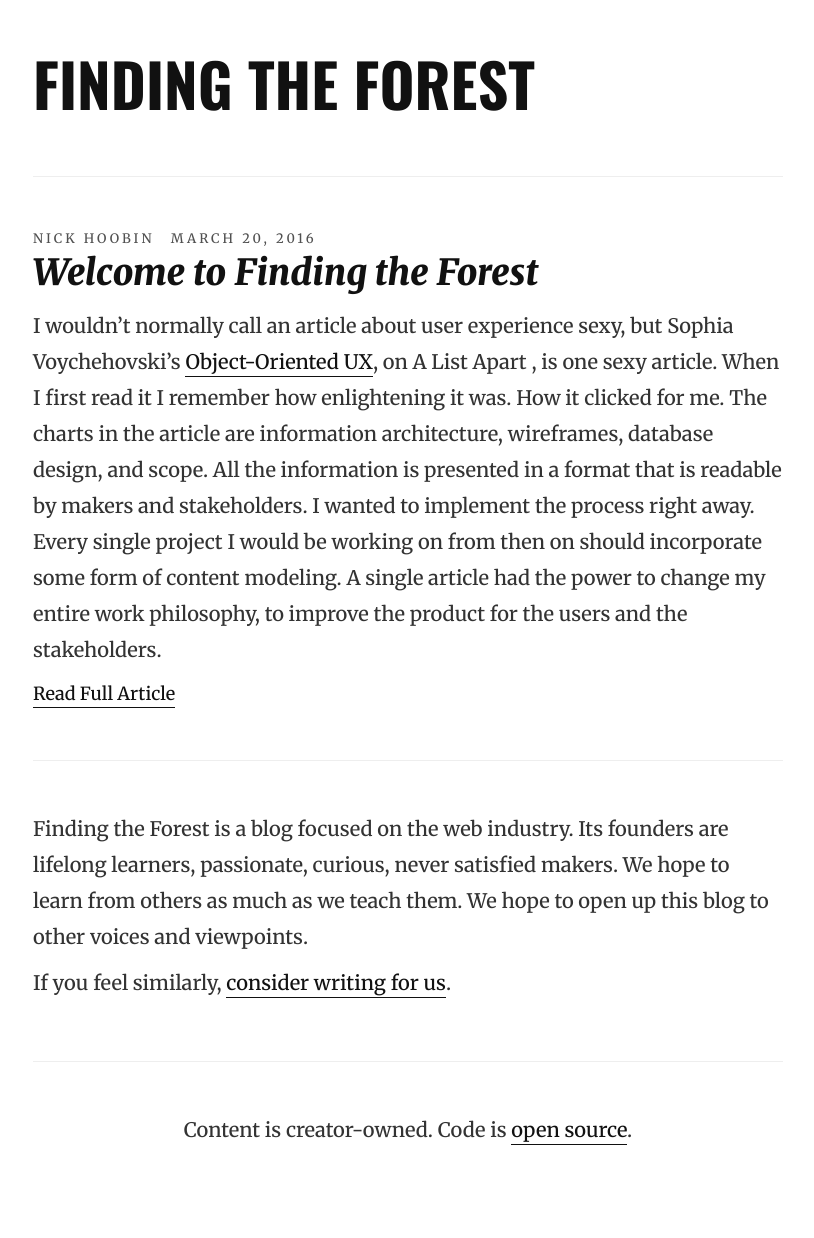
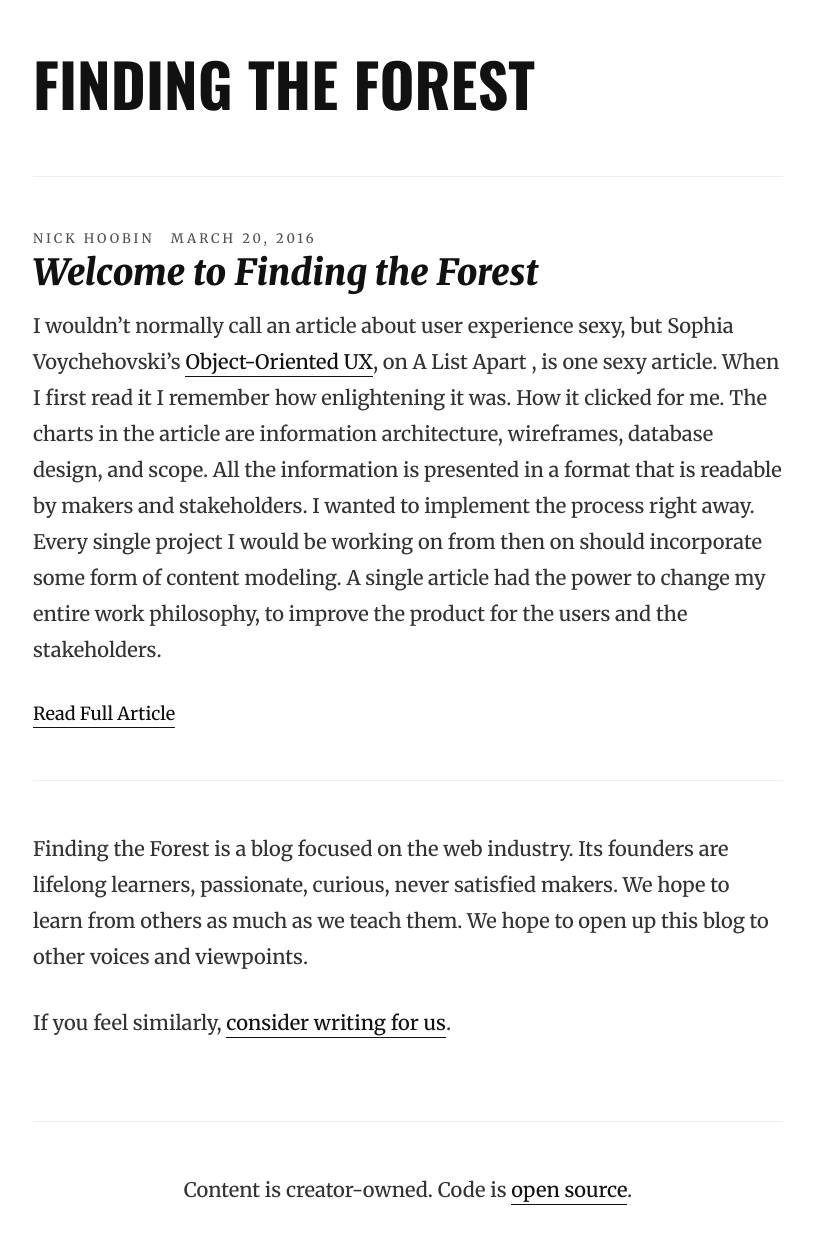
Before and after one commit to findingtheforest/findingtheforest.github.io, a Jekyll site: the page built from index.html, in a window 1280 px wide. Shown: the whole page, without its empty margins (232-1046 px from the left). Built offline with Jekyll 4.4.1, drawn with Linux system fonts in a browser that asks for light colours; before the commit the page ends 1178 px from its top, so only the background shows below that.

Commit message:
p padding

```diff
--- a/build/css/style.css
+++ b/build/css/style.css
@@ -3292,6 +3292,9 @@ footer {
   font-size: 20px;
   font-size: 2rem; }
 
+p {
+  margin-bottom: 1.5em; }
+
 p a, footer a, .component-read-more a {
   border-bottom: 1px solid;
   display: inline;
--- a/sass/_base.scss
+++ b/sass/_base.scss
@@ -50,6 +50,10 @@ footer {
 	@include remcalc(20);
 }
 
+p {
+	margin-bottom:1.5em;
+}
+
 p, footer, .component-read-more {
 	a {
 		border-bottom:1px solid;
```
